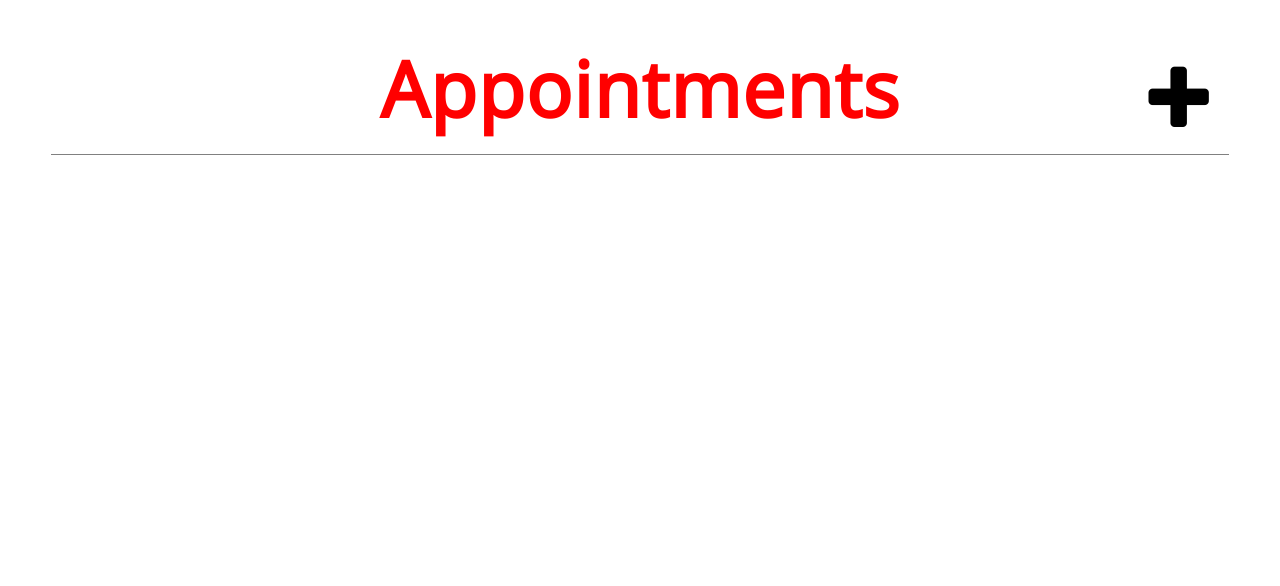
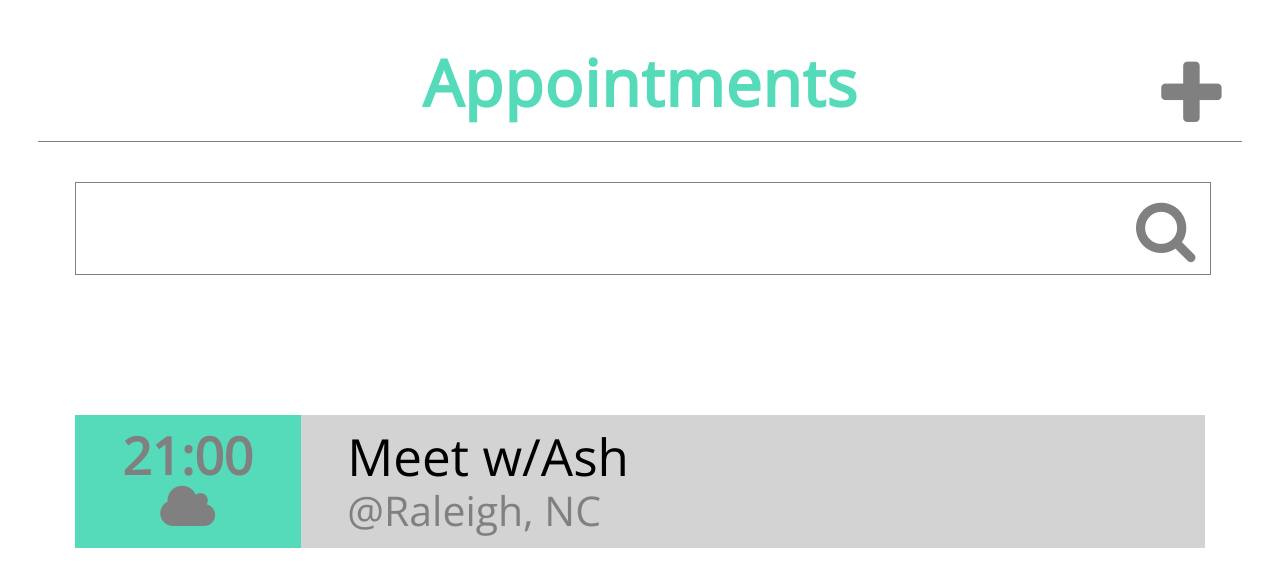
Before and after one commit to AllisSmith/AppointmentsApp, a plain HTML site: page index.html in a window 1280 px wide. Drawn offline with nearby package versions, Linux system fonts and the light colour scheme.

Commit message:
continue to build out index.html

```diff
--- a/assets/css/styles.css
+++ b/assets/css/styles.css
@@ -3,7 +3,9 @@
 /*Styling for body*/
 
 .indexBody {
-  width: 92%;
+  color: grey;
+  font-size: 4em;
+  width: 94%;
   margin-left: auto;
   margin-right: auto;
   font-family: 'Open Sans', sans-serif;
@@ -12,7 +14,6 @@
 /*styling for header*/
 
 .indexHeader {
-  font-size: 4em;
   position: relative;
   text-align: center;
   padding-top: .8em;
@@ -23,8 +24,7 @@
 }
 
 .indexTitle {
-  font-size: 1.2em;
-  color: red;
+  color: #55DBBA;
   font-weight: bolder;
   letter-spacing: 1px;
   display: inline-block;
@@ -32,7 +32,81 @@
 
 .indexIconDiv {
   position: absolute;
-  top: 60px;
+  top: 55px;
   right: 20px;
   font-size: 1.2em;
 }
+
+/*styling for appointment search bar*/
+
+.searchAppts {
+  font-size: 1.2em;
+  width: 100%;
+  border: solid 1px grey;
+  /*padding-left: 5px;*/
+  color: grey;
+}
+
+/*styling for the containter around the search bar*/
+.searchContainer {
+  position: relative;
+  margin-top: 40px;
+  width: 94%;
+  margin-left: 3%;
+  margin-bottom: 140px;
+}
+
+/*styling for the icon in the search bar*/
+
+#searchIcon {
+  position: absolute;
+  right: 10px;
+  top: 16px;
+}
+
+/*styling for the appointment thumbnail container*/
+
+.apptThumbnail {
+  width: 94%;
+  margin-left: 3%;
+  background-color: lightGrey;
+}
+
+/*styling for the time/weather block in the thumbnail*/
+
+.appTimeWeather {
+  background-color: #55DBBA;
+  width: 20%;
+  display: inline-block;
+  text-align: center;
+  font-size: .8em;
+  font-weight: bolder;
+  padding-top: 15px;
+  padding-bottom: 15px;
+  /*border: solid 1px black;*/
+}
+
+/*styling for weather thumbnail icon*/
+
+.weatherIcon {
+  font-size: 1.5em;
+}
+
+/*Styling for the title/location block in the thumbnail*/
+
+.apptTitleLoc {
+  width: 74%;
+  display: inline-block;
+  font-size: .8em;
+  padding-left: 30px;
+  /*border: solid 1px black;*/
+}
+
+.apptTitle {
+  color: black;
+  padding-bottom: 8px;
+}
+
+.apptLoc {
+  font-size: .8em;
+}
--- a/index.html
+++ b/index.html
@@ -13,6 +13,21 @@
         <span class="indexTitle">Appointments</span>
         <div class="indexIconDiv"><i id="indexPlus" class="fa fa-plus"></i></div>
       </header>
+      <div class="searchContainer">
+        <input class="searchAppts" type="text">
+        <i id="searchIcon" class="fa fa-search"></i>
+      </div>
+      <div class="apptThumbnail">
+        <div class="appTimeWeather">
+          <div class="appTime">
+            21:00
+          </div>
+          <i id="weatherIcon" class="fa fa-cloud"></i>
+        </div>
+        <div class="apptTitleLoc">
+          <div class="apptTitle">Meet w/Ash</div>
+          <div class="apptLoc">@Raleigh, NC</div>
+      </div>
       <script src="https://cdnjs.cloudflare.com/ajax/libs/lodash.js/4.5.1/lodash.js"></script>
       <script src="https://code.jquery.com/jquery-1.12.0.min.js"></script>
       <script src="https://code.jquery.com/jquery-migrate-1.2.1.min.js"></script>
```
